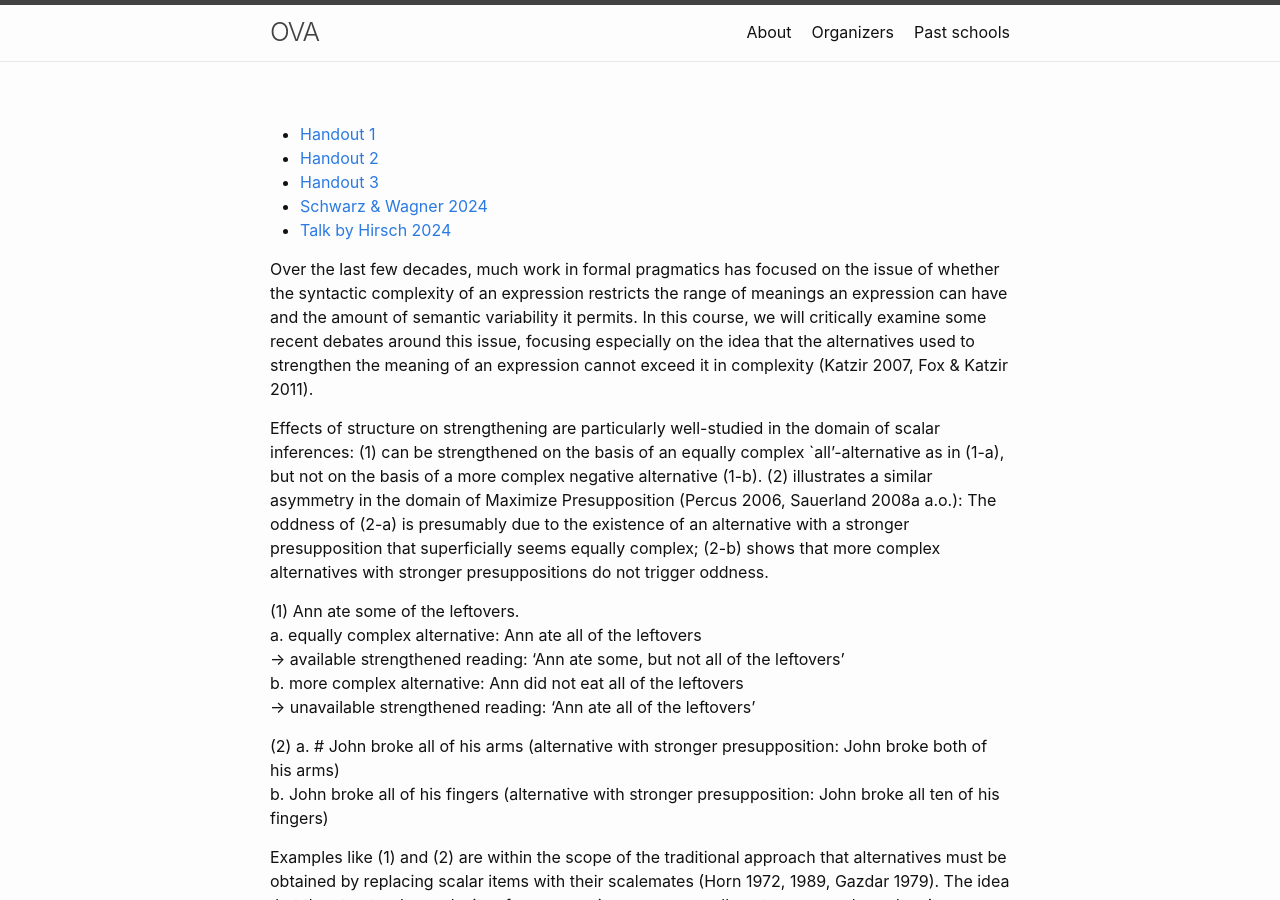
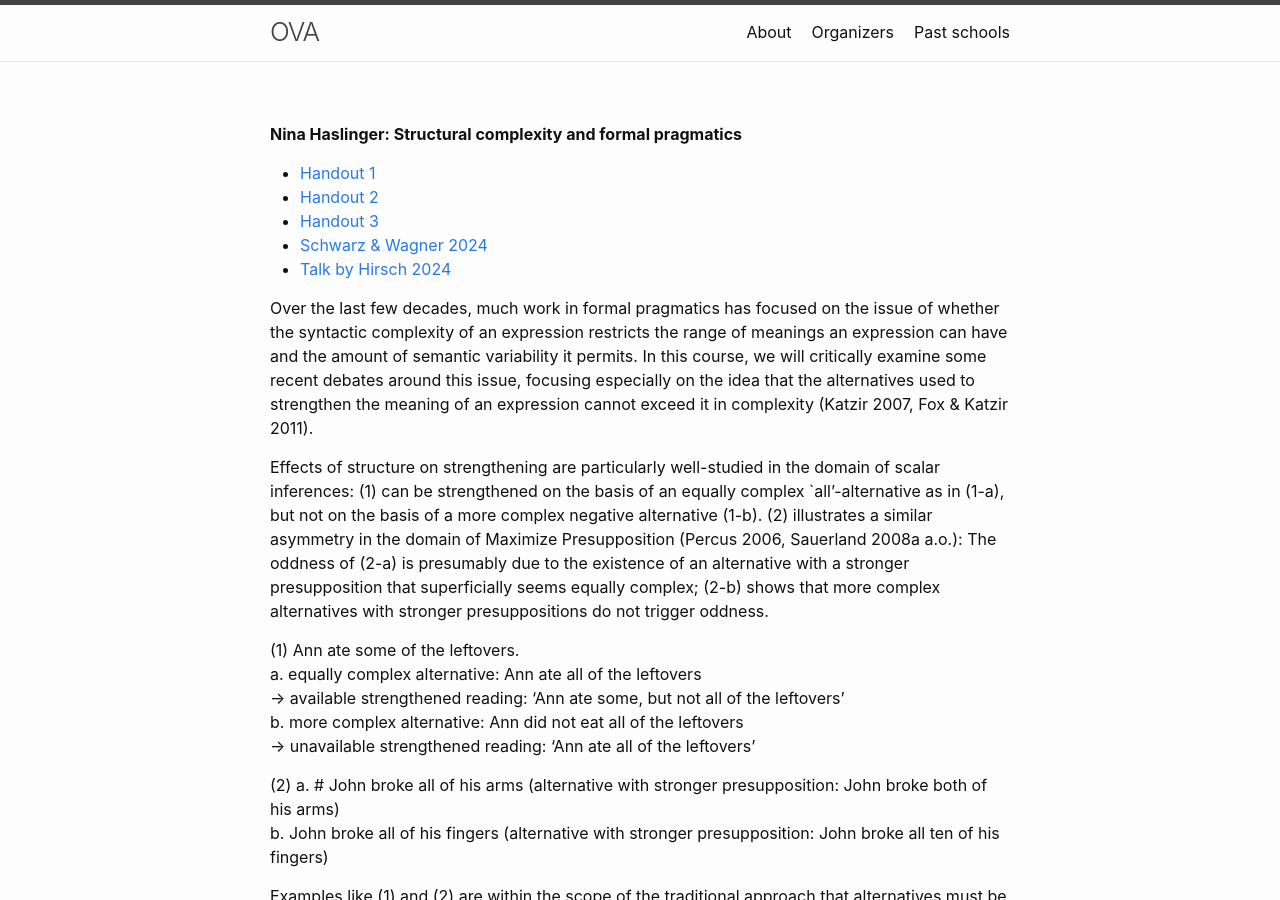
Before and after one commit to ovaschool/ovaschool.github.io, a Jekyll site: the page built from staticpages/oldprograms/zagreb2025-cs/haslinger-structuralcomplexity.md, in a window 1280 px wide and 900 px high. Built offline with Jekyll 4.4.1, drawn with Linux system fonts in a browser that asks for light colours; our own code applies the rules of GitHub Pages for plain Markdown files.

Commit message:
Update haslinger-structuralcomplexity.md

```diff
--- a/staticpages/oldprograms/zagreb2025-cs/haslinger-structuralcomplexity.md
+++ b/staticpages/oldprograms/zagreb2025-cs/haslinger-structuralcomplexity.md
@@ -4,6 +4,7 @@ permalink: /haslinger/
 layout: page
 exclude: true
 ---
+**Nina Haslinger: Structural complexity and formal pragmatics**<br/>
 
 * [Handout 1](http://ninahaslinger.net/egg2025/alternatives_1.pdf)
 * [Handout 2](http://ninahaslinger.net/egg2025/alternatives_2.pdf)
```
